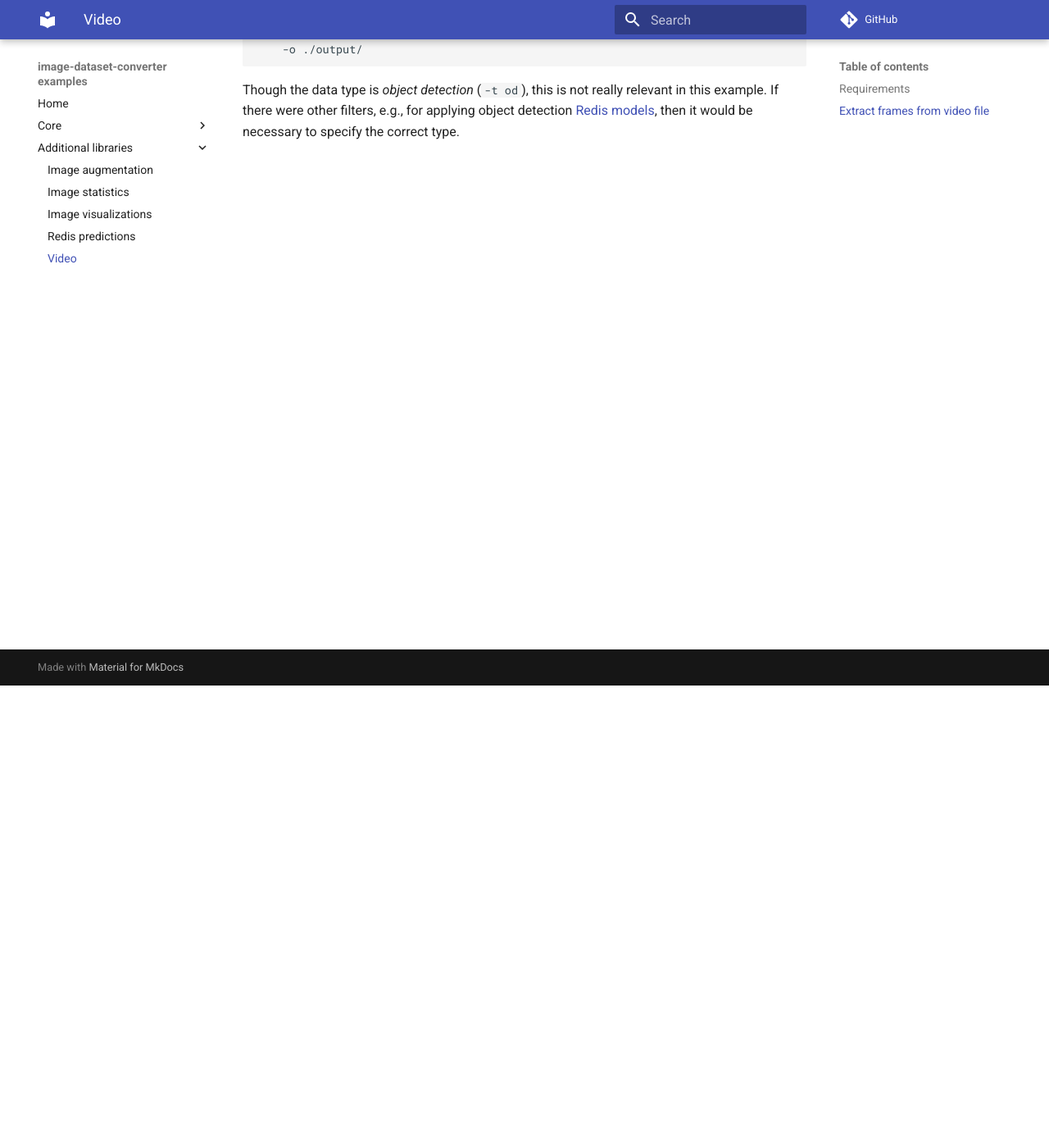
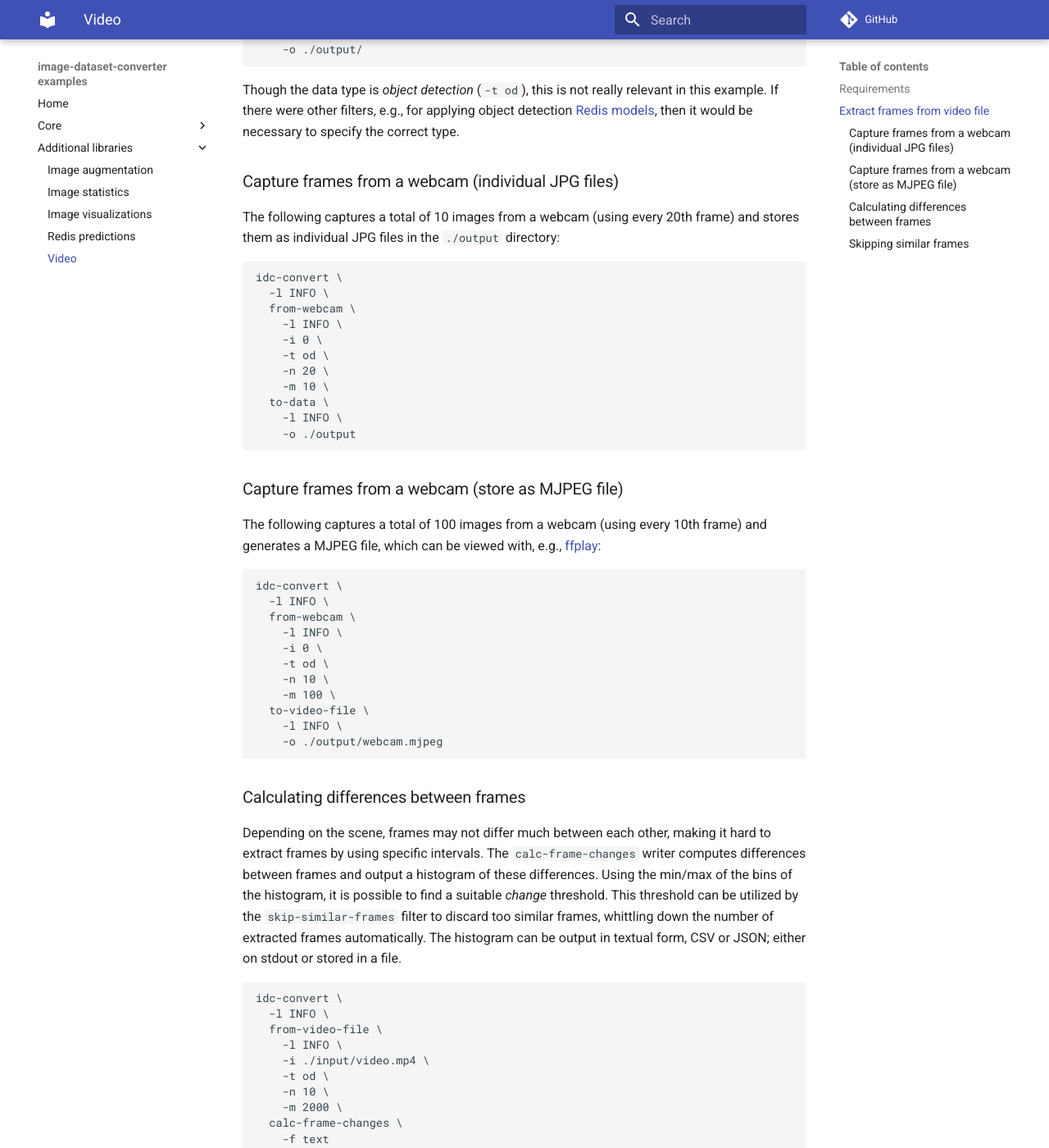
Before and after one commit to waikato-datamining/image-dataset-converter-examples, an MkDocs documentation site: the page built from docs/video.md, in a window 1280 px wide and 1400 px high, scrolled down 564 px. Shown: the whole window at 82% size. Built offline with MkDocs 1.6.1 and Material for MkDocs 9.7.7, drawn with Linux system fonts in a browser that asks for light colours; comment, search, counter and statistics services are not loaded; some of the changed text lies outside the part shown.

Commit message:
added: from-webcam, calc-frame-changes, skip-similar-frames

````diff
--- a/docs/video.md
+++ b/docs/video.md
@@ -25,3 +25,86 @@ Though the data type is *object detection* (`-t od`), this is not really relevan
 example. If there were other filters, e.g., for applying object detection
 [Redis models](redis-predictions.md),
 then it would be necessary to specify the correct type.
+
+
+## Capture frames from a webcam (individual JPG files)
+
+The following captures a total of 10 images from a webcam (using every 20th frame) and stores
+them as individual JPG files in the `./output` directory:
+
+```bash
+idc-convert \
+  -l INFO \
+  from-webcam \
+    -l INFO \
+    -i 0 \
+    -t od \
+    -n 20 \
+    -m 10 \
+  to-data \
+    -l INFO \
+    -o ./output
+```
+
+
+## Capture frames from a webcam (store as MJPEG file)
+
+The following captures a total of 100 images from a webcam (using every 10th frame) and generates a MJPEG file,
+which can be viewed with, e.g., [ffplay](https://ffmpeg.org/ffplay.html):
+
+```bash
+idc-convert \
+  -l INFO \
+  from-webcam \
+    -l INFO \
+    -i 0 \
+    -t od \
+    -n 10 \
+    -m 100 \
+  to-video-file \
+    -l INFO \
+    -o ./output/webcam.mjpeg
+```
+
+## Calculating differences between frames
+
+Depending on the scene, frames may not differ much between each other, making it hard to extract frames
+by using specific intervals. The `calc-frame-changes` writer computes differences between frames and
+output a histogram of these differences. Using the min/max of the bins of the histogram, it is possible
+to find a suitable *change* threshold. This threshold can be utilized by the `skip-similar-frames` filter
+to discard too similar frames, whittling down the number of extracted frames automatically.
+The histogram can be output in textual form, CSV or JSON; either on stdout or stored in a file.
+
+```bash
+idc-convert \
+  -l INFO \
+  from-video-file \
+    -l INFO \
+    -i ./input/video.mp4 \
+    -t od \
+    -n 10 \
+    -m 2000 \
+  calc-frame-changes \
+    -f text
+```
+
+## Skipping similar frames
+
+The following command keeps frames that differ enough from each other and discards all others,
+using the `skip-similar-frames` filter. The threshold applied by the filter was previously
+determined by the `calc-frame-changes` filter.
+
+
+```bash
+idc-convert \
+  -l INFO \
+  from-video-file \
+    -l INFO \
+    -i ./input/video.mp4 \
+    -t od \
+  skip-similar-frames \
+    -t 0.005 \
+  to-data \
+    -l INFO \
+    -o ./output
+```
````
